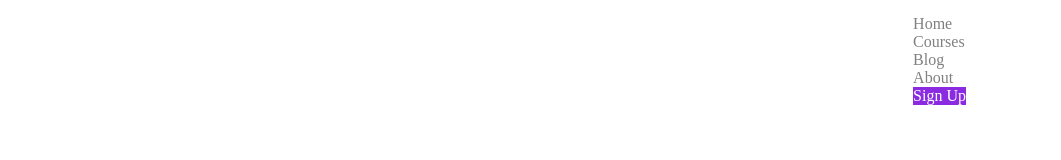
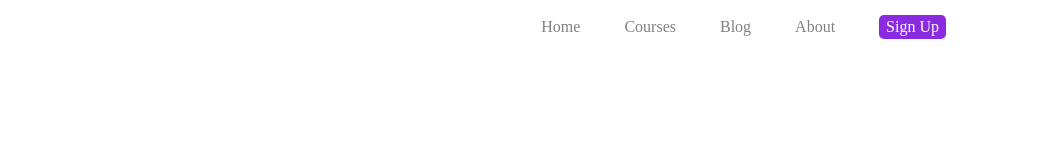
Before and after one commit to kalpo2005/WebDesigner2025, a plain HTML site: page Darshan/html/02012025.html in a window 1280 px wide. Shown: the full height of the page, 219-1280 px from the left. Drawn offline with Linux system fonts and the light colour scheme.

Commit message:
darshan error

```diff
--- a/Darshan/css/02012025.css
+++ b/Darshan/css/02012025.css
@@ -4,10 +4,15 @@
 }
 .navbar
 {
+    display: flex;
     padding: 10px;
     margin: 5px;
     justify-content: space-between;
-    display: flex;
+}
+
+.nav-link{
+    display: inline-block;
+    margin: 0px 20px;
 }
 *
 {
@@ -21,4 +26,6 @@
     color: white;
     background-color: blueviolet;
     border: 20px;
+    padding: 3px  7px;
+    border-radius: 5px;
 }
```
Also changed, not shown: Kalpesh/30122024.html (added), Kalpesh/3112024.html (added), 2 other files.
